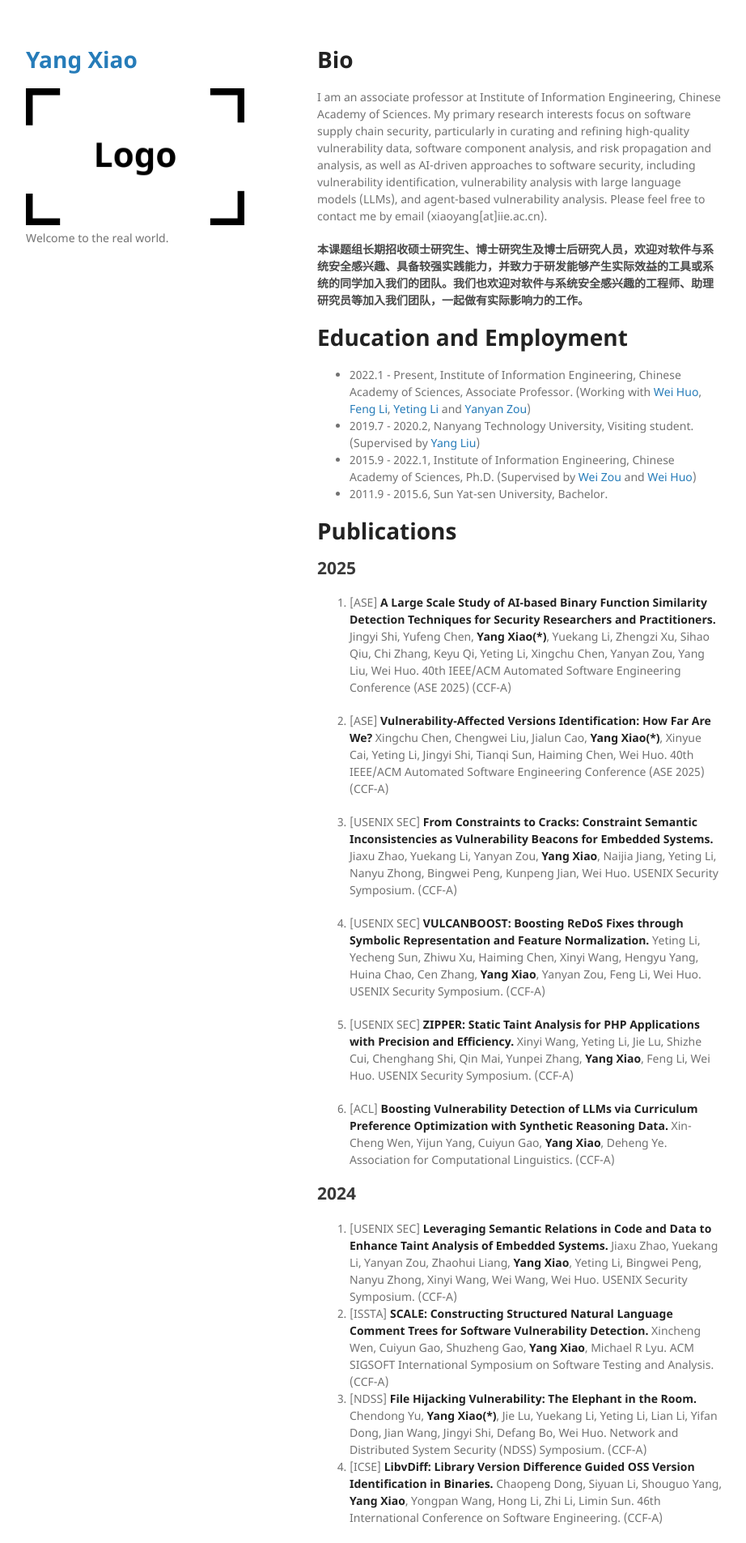
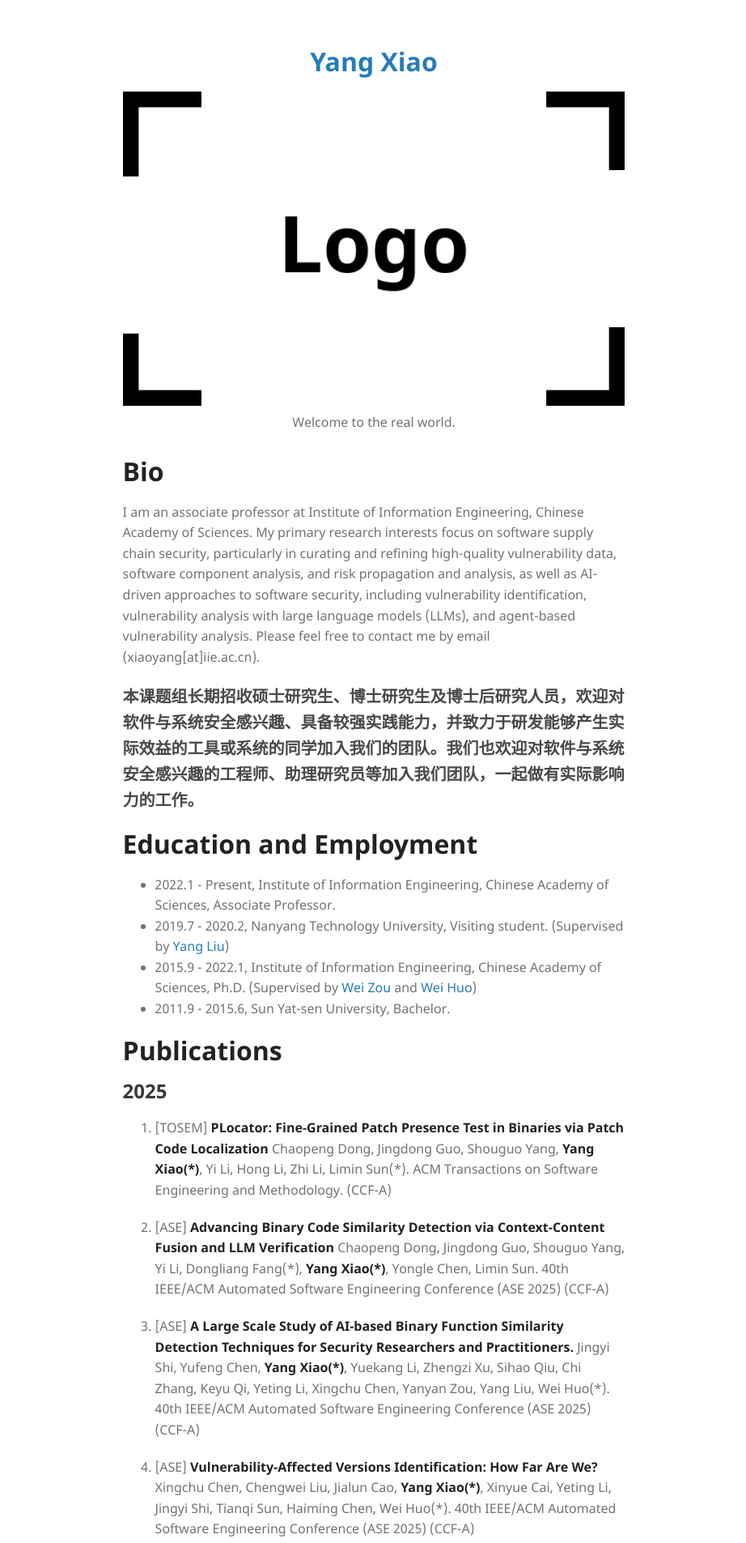
Before and after one commit to YangY-Xiao/YangY-Xiao.github.io, a Jekyll site: the page built from index.md, in a window 1280 px wide. Shown: the top 1905 px of the page at 81% size, without its empty margins (178-1100 px from the left). Built offline with Jekyll 4.4.1, drawn with Linux system fonts in a browser that asks for light colours; our own code applies the rules of GitHub Pages for plain Markdown files; some of the changed text lies outside the part shown.

Commit message:
update papers and theme

```diff
--- a/_sass/jekyll-theme-minimal.scss
+++ b/_sass/jekyll-theme-minimal.scss
@@ -4,7 +4,7 @@
 body {
   background-color: #fff;
   padding:50px;
-  font: 14px/1.5 "Noto Sans", "Helvetica Neue", Helvetica, Arial, sans-serif;
+  font: 16px/1.6 "Noto Sans", "Helvetica Neue", Helvetica, Arial, sans-serif;
   color:#727272;
   font-weight:400;
 }
@@ -23,15 +23,17 @@ h1, h2, h3 {
 }
 
 h1 {
-  font-size:28px;
+  font-size:32px;
 }
 
 h2 {
   color:#393939;
+  font-size:24px;
 }
 
 h3, h4, h5, h6 {
   color:#494949;
+  font-size:20px;
 }
 
 a {
@@ -56,7 +58,8 @@ a:hover small {
 }
 
 .wrapper {
-  width:860px;
+  width:80%;
+  max-width:1200px;
   margin:0 auto;
 }
 
@@ -119,9 +122,9 @@ kbd {
 }
 
 header {
-  width:270px;
-  float:left;
-  position:fixed;
+  width:66.67%;
+  margin:0 auto 30px auto;
+  text-align:center;
   -webkit-font-smoothing:subpixel-antialiased;
 }
 
@@ -186,8 +189,8 @@ strong {
 }
 
 section {
-  width:500px;
-  float:right;
+  width:66.67%;
+  margin:0 auto;
   padding-bottom:50px;
 }
 
@@ -203,28 +206,26 @@ hr {
 }
 
 footer {
-  width:270px;
-  float:left;
-  position:fixed;
-  bottom:50px;
+  width:66.67%;
+  margin:30px auto 0 auto;
+  text-align:center;
   -webkit-font-smoothing:subpixel-antialiased;
 }
 
 @media print, screen and (max-width: 960px) {
 
   div.wrapper {
-    width:auto;
-    margin:0;
+    width:90%;
+    margin:0 auto;
   }
 
   header, section, footer {
-    float:none;
-    position:static;
-    width:auto;
+    width:100%;
+    margin:0 auto;
   }
 
   header {
-    padding-right:320px;
+    margin-bottom:20px;
   }
 
   section {
@@ -237,25 +238,24 @@ footer {
   header a small {
     display:inline;
   }
-
-  header ul {
-    position:absolute;
-    right:50px;
-    top:52px;
-  }
 }
 
 @media print, screen and (max-width: 720px) {
   body {
     word-wrap:break-word;
+    padding:20px;
+  }
+
+  div.wrapper {
+    width:95%;
+  }
+
+  header, section, footer {
+    width:100%;
   }
 
   header {
-    padding:0;
-  }
-
-  header ul, header p.view {
-    position:static;
+    margin-bottom:15px;
   }
 
   pre, code {
@@ -266,6 +266,14 @@ footer {
 @media print, screen and (max-width: 480px) {
   body {
     padding:15px;
+  }
+
+  div.wrapper {
+    width:100%;
+  }
+
+  header, section, footer {
+    width:100%;
   }
 
   .downloads {
--- a/index.md
+++ b/index.md
@@ -6,7 +6,7 @@ I am an associate professor at Institute of Information Engineering, Chinese Aca
 
 # Education and Employment
 
-* 2022.1 - Present, Institute of Information Engineering, Chinese Academy of Sciences, Associate Professor. (Working with [Wei Huo](https://people.ucas.ac.cn/~huowei), [Feng Li](https://people.ucas.ac.cn/~lifeng_iie), [Yeting Li](https://yetingli.github.io/) and [Yanyan Zou](https://people.ucas.edu.cn/~zouyanyan))
+* 2022.1 - Present, Institute of Information Engineering, Chinese Academy of Sciences, Associate Professor.
 * 2019.7 - 2020.2, Nanyang Technology University, Visiting student. (Supervised by [Yang Liu](https://personal.ntu.edu.sg/yangliu/))
 * 2015.9 - 2022.1, Institute of Information Engineering, Chinese Academy of Sciences, Ph.D. (Supervised by [Wei Zou](https://people.ucas.edu.cn/~0012751) and [Wei Huo](https://people.ucas.ac.cn/~huowei))
 * 2011.9 - 2015.6, Sun Yat-sen University, Bachelor.
@@ -14,110 +14,121 @@ I am an associate professor at Institute of Information Engineering, Chinese Aca
 # Publications
 
 ## 2025
-1. [ASE] **A Large Scale Study of AI-based Binary Function Similarity Detection Techniques for Security Researchers and Practitioners.**
-Jingyi Shi, Yufeng Chen, **Yang Xiao(*)**, Yuekang Li, Zhengzi Xu, Sihao Qiu, Chi Zhang, Keyu Qi, Yeting Li, Xingchu Chen, Yanyan Zou, Yang Liu, Wei Huo.
-   40th IEEE/ACM Automated Software Engineering Conference (ASE 2025) (CCF-A)
+1. [TOSEM] **PLocator: Fine-Grained Patch Presence Test in Binaries via Patch Code Localization**
+Chaopeng Dong, Jingdong Guo, Shouguo Yang, **Yang Xiao(*)**, Yi Li, Hong Li, Zhi Li, Limin Sun(\*).
+ACM Transactions on Software Engineering and Methodology. (CCF-A)
 
-2. [ASE] **Vulnerability-Affected Versions Identification: How Far Are We?**
-Xingchu Chen, Chengwei Liu, Jialun Cao, **Yang Xiao(*)**, Xinyue Cai, Yeting Li, Jingyi Shi, Tianqi Sun, Haiming Chen, Wei Huo.
-   40th IEEE/ACM Automated Software Engineering Conference (ASE 2025) (CCF-A)
+2. [ASE] **Advancing Binary Code Similarity Detection via Context-Content Fusion and LLM Verification**
+Chaopeng Dong, Jingdong Guo, Shouguo Yang, Yi Li, Dongliang Fang(\*),  **Yang Xiao(*)**, Yongle Chen, Limin Sun.
+40th IEEE/ACM Automated Software Engineering Conference (ASE 2025) (CCF-A)
 
-3. [USENIX SEC] **From Constraints to Cracks: Constraint Semantic Inconsistencies as Vulnerability Beacons for Embedded Systems.**
+3. [ASE] **A Large Scale Study of AI-based Binary Function Similarity Detection Techniques for Security Researchers and Practitioners.**
+Jingyi Shi, Yufeng Chen, **Yang Xiao(*)**, Yuekang Li, Zhengzi Xu, Sihao Qiu, Chi Zhang, Keyu Qi, Yeting Li, Xingchu Chen, Yanyan Zou, Yang Liu, Wei Huo(\*).
+40th IEEE/ACM Automated Software Engineering Conference (ASE 2025) (CCF-A)
+
+4. [ASE] **Vulnerability-Affected Versions Identification: How Far Are We?**
+Xingchu Chen, Chengwei Liu, Jialun Cao, **Yang Xiao(*)**, Xinyue Cai, Yeting Li, Jingyi Shi, Tianqi Sun, Haiming Chen, Wei Huo(\*).
+40th IEEE/ACM Automated Software Engineering Conference (ASE 2025) (CCF-A)
+
+5. [USENIX SEC] **From Constraints to Cracks: Constraint Semantic Inconsistencies as Vulnerability Beacons for Embedded Systems.**
 Jiaxu Zhao, Yuekang Li, Yanyan Zou, **Yang Xiao**, Naijia Jiang, Yeting Li, Nanyu Zhong, Bingwei Peng, Kunpeng Jian, Wei Huo.
-   USENIX Security Symposium. (CCF-A)
+USENIX Security Symposium. (CCF-A)
 
-4. [USENIX SEC] **VULCANBOOST: Boosting ReDoS Fixes through Symbolic Representation and Feature Normalization.**
+6. [USENIX SEC] **VULCANBOOST: Boosting ReDoS Fixes through Symbolic Representation and Feature Normalization.**
 Yeting Li, Yecheng Sun, Zhiwu Xu, Haiming Chen, Xinyi Wang, Hengyu Yang, Huina Chao, Cen Zhang, **Yang Xiao**, Yanyan Zou, Feng Li, Wei Huo.
-   USENIX Security Symposium. (CCF-A)
+USENIX Security Symposium. (CCF-A)
 
-5. [USENIX SEC] **ZIPPER: Static Taint Analysis for PHP Applications with Precision and Efficiency.**
+7. [USENIX SEC] **ZIPPER: Static Taint Analysis for PHP Applications with Precision and Efficiency.**
 Xinyi Wang, Yeting Li, Jie Lu, Shizhe Cui, Chenghang Shi, Qin Mai, Yunpei Zhang, **Yang Xiao**, Feng Li, Wei Huo.
-   USENIX Security Symposium. (CCF-A)
+USENIX Security Symposium. (CCF-A)
 
-6. [ACL] **Boosting Vulnerability Detection of LLMs via Curriculum Preference Optimization with Synthetic Reasoning Data.**
-   Xin-Cheng Wen, Yijun Yang, Cuiyun Gao, **Yang Xiao**, Deheng Ye.
-   Association for Computational Linguistics. (CCF-A)
+8. [ACL] **Boosting Vulnerability Detection of LLMs via Curriculum Preference Optimization with Synthetic Reasoning Data.**
+Xin-Cheng Wen, Yijun Yang, Cuiyun Gao, **Yang Xiao**, Deheng Ye.
+Association for Computational Linguistics. (CCF-A)
 
 
 ## 2024
 1. [USENIX SEC] **Leveraging Semantic Relations in Code and Data to Enhance Taint  Analysis of Embedded Systems.**
-   Jiaxu Zhao, Yuekang Li, Yanyan Zou, Zhaohui Liang, **Yang Xiao**, Yeting Li, Bingwei Peng, Nanyu Zhong, Xinyi Wang, Wei Wang, Wei Huo.
-   USENIX Security Symposium. (CCF-A)
+Jiaxu Zhao, Yuekang Li, Yanyan Zou, Zhaohui Liang, **Yang Xiao**, Yeting Li, Bingwei Peng, Nanyu Zhong, Xinyi Wang, Wei Wang, Wei Huo.
+USENIX Security Symposium. (CCF-A)
+
 2. [ISSTA] **SCALE: Constructing Structured Natural Language Comment Trees for Software Vulnerability Detection.**
-   Xincheng Wen, Cuiyun Gao, Shuzheng Gao, **Yang Xiao**, Michael R Lyu.
-   ACM SIGSOFT International Symposium on Software Testing and Analysis. (CCF-A)
+Xincheng Wen, Cuiyun Gao, Shuzheng Gao, **Yang Xiao**, Michael R Lyu.
+ACM SIGSOFT International Symposium on Software Testing and Analysis. (CCF-A)
+
 3. [NDSS] **File Hijacking Vulnerability: The Elephant in the Room.**
-   Chendong Yu, **Yang Xiao(\*)**, Jie Lu, Yuekang Li, Yeting Li, Lian Li, Yifan Dong, Jian Wang, Jingyi Shi, Defang Bo, Wei Huo.
-   Network and Distributed System Security (NDSS) Symposium. (CCF-A)
+Chendong Yu, **Yang Xiao(\*)**, Jie Lu, Yuekang Li, Yeting Li, Lian Li, Yifan Dong, Jian Wang, Jingyi Shi, Defang Bo, Wei Huo.
+Network and Distributed System Security (NDSS) Symposium. (CCF-A)
+
 4. [ICSE] **LibvDiff: Library Version Difference Guided OSS Version Identification in Binaries.**
-   Chaopeng Dong, Siyuan Li, Shouguo Yang, **Yang Xiao**, Yongpan Wang, Hong Li, Zhi Li, Limin Sun.
-   46th International Conference on Software Engineering. (CCF-A)
+Chaopeng Dong, Siyuan Li, Shouguo Yang, **Yang Xiao**, Yongpan Wang, Hong Li, Zhi Li, Limin Sun.
+46th International Conference on Software Engineering. (CCF-A)
 
 
 ## 2023
 1. [CCS] **Enhancing OSS Patch Backporting with Semantics.**
 Su Yang, **Yang Xiao**, Zhengzi Xu, Chengyi Sun,  Chen Ji, Yuqing Zhang.
-   The ACM Conference on Computer and Communications Security. (CCF-A)
+The ACM Conference on Computer and Communications Security. (CCF-A)
 
 2. [ESEC/FSE] **Learning Program Semantics for Vulnerability Detection via Vulnerability-specific Inter-procedural Slicing.**
 Bozhi Wu, Shangqing Liu, **Yang Xiao,** Zhiming Li, Jun Sun, Shang-Wei Lin.
-   ACM Joint European Software Engineering Conference and Symposium on the Foundations of Software Engineering. (CCF-A)
+ACM Joint European Software Engineering Conference and Symposium on the Foundations of Software Engineering. (CCF-A)
 
 3. [TOSEM] **Asteria-Pro: Enhancing Deep-Learning Based Binary Code Similarity Detection by Incorporating Domain Knowledge.**
 Shouguo Yang, Chaopeng Dong, **Yang Xiao(\*)**, Yiran Cheng, Zhiqiang Shi, Zhi Li, Limin Sun.
-   ACM Transactions on Software Engineering and Methodology. (CCF-A)
+ACM Transactions on Software Engineering and Methodology. (CCF-A)
 
 4. [TOSEM] **Towards Practical Binary Code Similarity Detection: Vulnerability Verification via Patch Semantic Analysis.**
-Shouguo Yang, Zhengzi Xu, **Yang Xiao(\*)**, Zhe Lang, Wei Tang, Yang Liu, Zhiqiang Shi, Hong Li, Limin Sun.
-   ACM Transactions on Software Engineering and Methodology. (CCF-A)
+Shouguo Yang, Zhengzi Xu(\*), **Yang Xiao(\*)**, Zhe Lang, Wei Tang, Yang Liu, Zhiqiang Shi, Hong Li, Limin Sun.
+ACM Transactions on Software Engineering and Methodology. (CCF-A)
 
 5. [USENIX SEC] **Detecting API Post-Handling Bugs Using Code and Description in Patches.**
 Miaoqian Lin, Kai Chen, **Yang Xiao**.
-   USENIX Security Symposium. (CCF-A)
+USENIX Security Symposium. (CCF-A)
 
 6. [ISSTA] **ACETest: Automated Constraint Extraction for Testing Deep Learning Operators.**
 Jingyi Shi, **Yang Xiao(\*)**, Yuekang Li, Yeting Li, Dongsong Yu, Chendong Yu, Hui Su, Yufeng Chen, Wei Huo.
-   ACM SIGSOFT International Symposium on Software Testing and Analysis. (CCF-A)
+ACM SIGSOFT International Symposium on Software Testing and Analysis. (CCF-A)
 
 7. [S&P] **Effective ReDoS Detection by Principled Vulnerability Modeling and Exploit Generation.**
-   Xinyi Wang, Cen Zhang, Yeting Li, Zhiwu Xu, Shuailin Huang, Yi Liu, Yican Yao, **Yang Xiao**, Yanyan Zou, Yang Liu, Wei Huo.
-   2023 IEEE Symposium on Security and Privacy. (CCF-A)
+Xinyi Wang, Cen Zhang, Yeting Li, Zhiwu Xu, Shuailin Huang, Yi Liu, Yican Yao, **Yang Xiao**, Yanyan Zou, Yang Liu, Wei Huo.
+2023 IEEE Symposium on Security and Privacy. (CCF-A)
 
 ## 2022
 1. [Cybersecurity] **Unleashing the power of pseudo-code for binary code similarity analysis.**
 Weiwei Zhang, Zhengzi Xu, **Yang Xiao**, Yinxing Xue.
-   Cybersecurity. (CCF-C)
+Cybersecurity. (CCF-C)
 
 2. [ICSME] **VERJava: Vulnerable Version Identification for Java OSS with a Two-Stage Analysis.**
 Qing Sun, Lili Xu, **Yang Xiao**, Feng Li, He Su, Yiming Liu, Hongyun Huang, Wei Huo.
-   2022 IEEE International Conference on Software Maintenance and Evolution. (CCF-B)
+2022 IEEE International Conference on Software Maintenance and Evolution. (CCF-B)
 
 3. [USENIX SEC] **RegexScalpel: Regular Expression Denial of Service (ReDoS) Defense by Localize-and-Fix.**
-   Yeting Li, Yecheng Sun, Zhiwu Xu, Jialun Cao, Yuekang Li, Rongchen Li, Haiming Chen, Shing-Chi Cheung, Yang Liu, **Yang Xiao**.
-   USENIX Security Symposium. (CCF-A)
+Yeting Li, Yecheng Sun, Zhiwu Xu, Jialun Cao, Yuekang Li, Rongchen Li, Haiming Chen, Shing-Chi Cheung, Yang Liu, **Yang Xiao**.
+USENIX Security Symposium. (CCF-A)
 
 ## 2021
 1. [Cybersecurity] **B2SMatcher: fine-Grained version identification of open-Source software in binary files.**
 Gu Ban, Lili Xu, **Yang Xiao**, Xinhua Li, Zimu Yuan, Wei Huo.
-   Cybersecurity. (CCF-C)
+Cybersecurity. (CCF-C)
 
 2. [SANER] **VIVA: Binary level vulnerability identification via partial signature.**
-   **Yang Xiao**, Zhengzi Xu, Weiwei Zhang, Chendong Yu, Longquan Liu, Wei Zou, Zimu Yuan, Yang Liu, Aihua Piao, Wei Huo.
-   IEEE International Conference on Software Analysis, Evolution and Reengineering. (CCF-B)
+**Yang Xiao**, Zhengzi Xu, Weiwei Zhang, Chendong Yu, Longquan Liu, Wei Zou, Zimu Yuan, Yang Liu, Aihua Piao, Wei Huo.
+IEEE International Conference on Software Analysis, Evolution and Reengineering. (CCF-B)
 
 ## 2020
 1. [USENIX SEC] **MVP: Detecting Vulnerabilities using Patch-Enhanced Vulnerability Signatures.**
-   **Yang Xiao**, Bihuan Chen, Chendong Yu, Zhengzi Xu, Zimu Yuan, Feng Li, Binghong Liu, Yang Liu, Wei Huo, Wei Zou, Wenchang Shi.
-   USENIX Security Symposium. (CCF-A)
+**Yang Xiao**, Bihuan Chen, Chendong Yu, Zhengzi Xu, Zimu Yuan, Feng Li, Binghong Liu, Yang Liu, Wei Huo, Wei Zou, Wenchang Shi.
+USENIX Security Symposium. (CCF-A)
 
 ## 2019
 1. [ASE] **B2SFinder: Detecting open-source software reuse in COTS software.**
 Muyue Feng, Zimu Yuan, Feng Li, Gu Ban, **Yang Xiao**, Shiyang Wang, Qian Tang, He Su, Chendong Yu, Jiahuan Xu, Aihua Piao, Jingling Xuey, Wei Huo.
-   IEEE/ACM International Conference on Automated Software Engineering. (CCF-A)
+IEEE/ACM International Conference on Automated Software Engineering. (CCF-A)
 
 2. [SANER] **Open-source license violations of binary software at large scale.**
-   Muyue Feng, Weixuan Mao, Zimu Yuan, **Yang Xiao**, Gu Ban, Wei Wang, Shiyang Wang, Qian Tang, Jiahuan Xu, He Su, Binghong Liu, Wei Huo.
-   International Conference on Software Analysis, Evolution and Reengineering. (CCF-B)
+Muyue Feng, Weixuan Mao, Zimu Yuan, **Yang Xiao**, Gu Ban, Wei Wang, Shiyang Wang, Qian Tang, Jiahuan Xu, He Su, Binghong Liu, Wei Huo.
+International Conference on Software Analysis, Evolution and Reengineering. (CCF-B)
 
 
 
```
